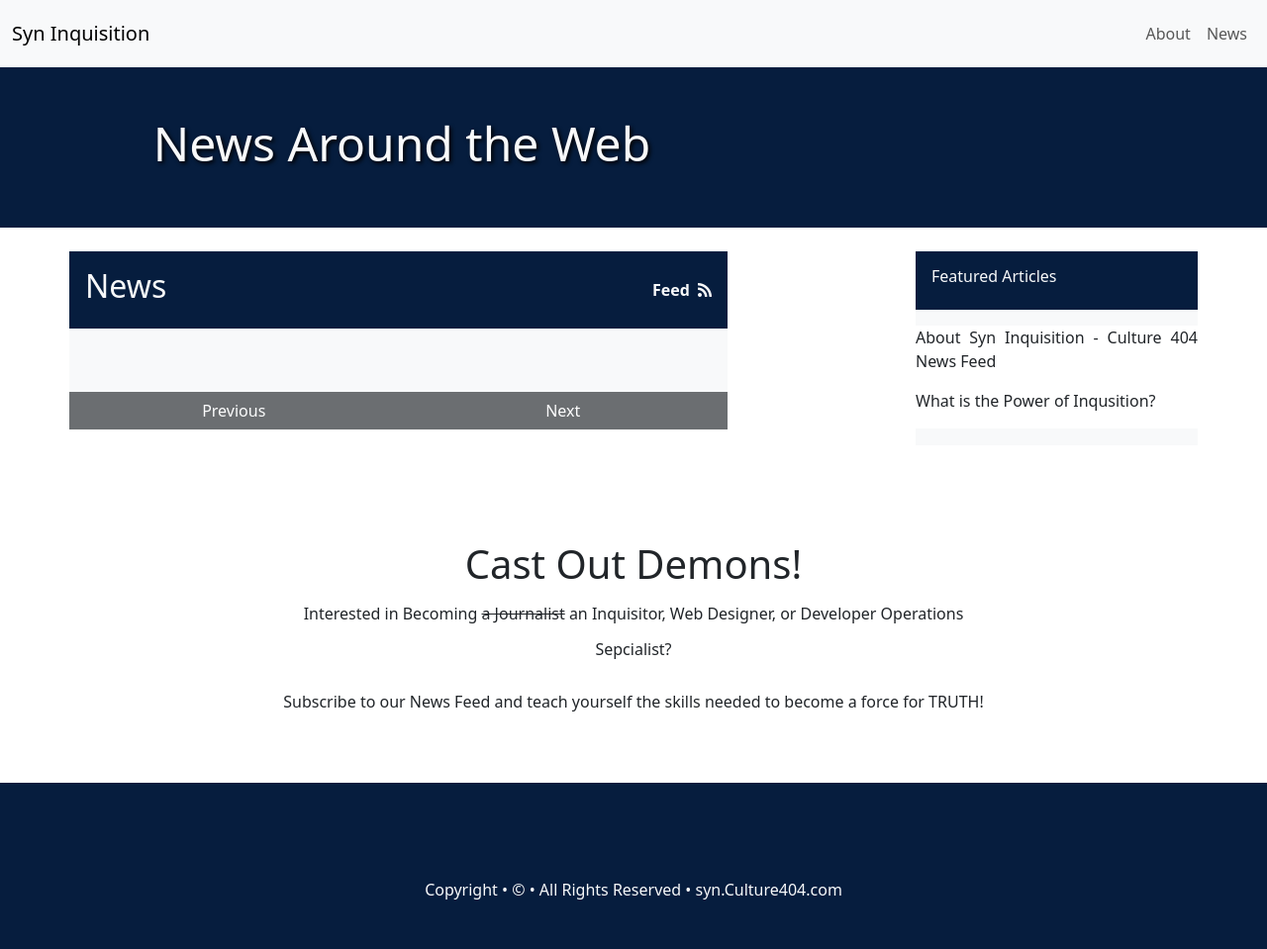
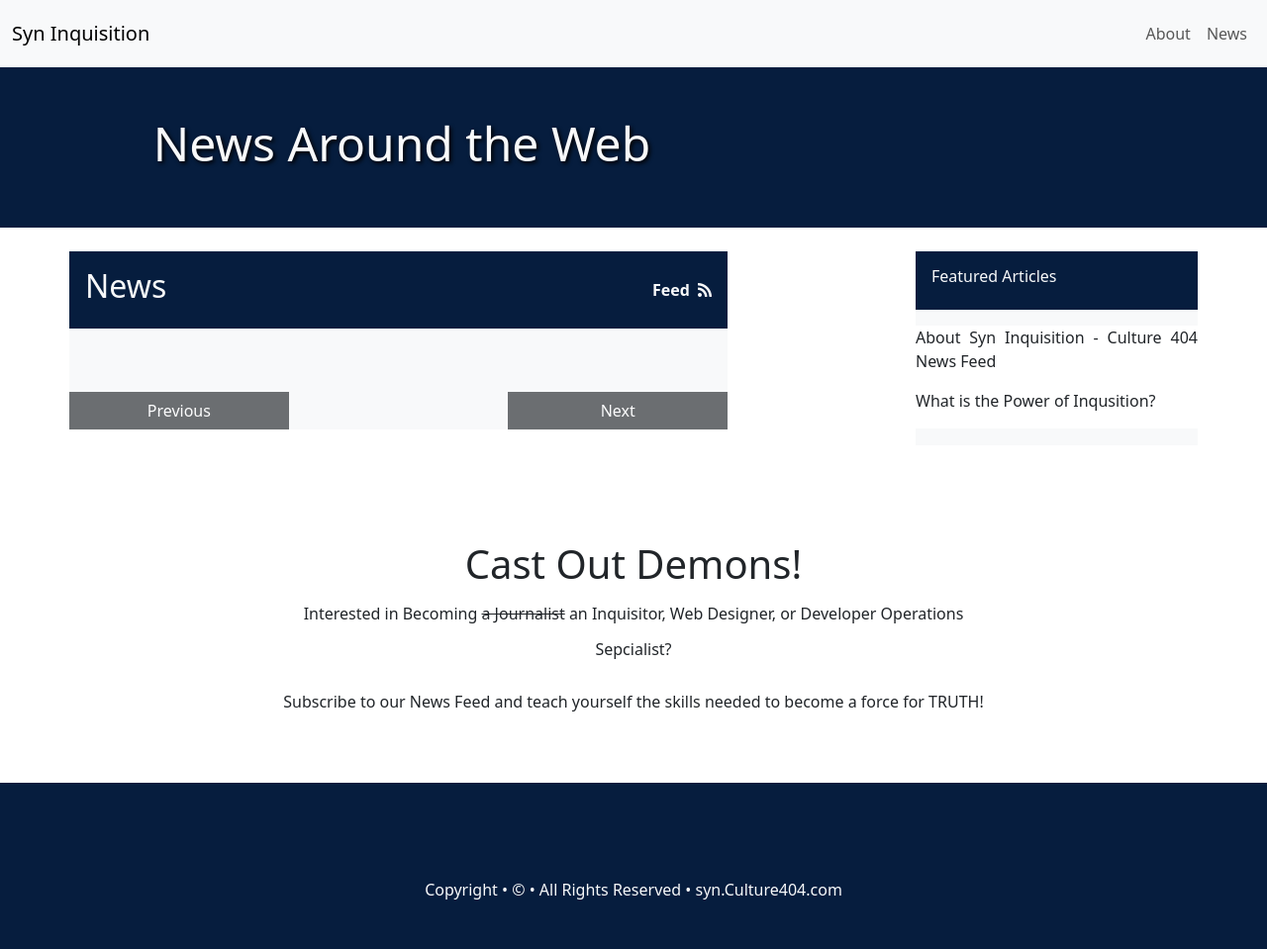
Before and after one commit to Culture-404/Syn_Inquisition, a Jekyll site: the page built from news/index.html, in a window 1280 px wide. Shown: the whole page at 99% size. Built offline with Jekyll 4.4.1, drawn with Linux system fonts in a browser that asks for light colours; the list of posts is cut into pages by our own code.

Commit message:
space out pagination

```diff
--- a/news/index.html
+++ b/news/index.html
@@ -78,6 +78,7 @@ title: "News Around the Web"
                     </div>
                 </div>
                 {% endif %}
+                <div class="col"></div>
                 {% if paginator.next_page %}
                 <div class="col">
                     <div class="d-grid gap-2">
```
